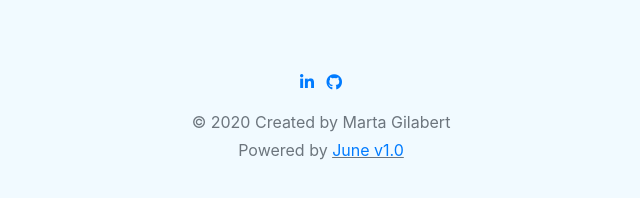
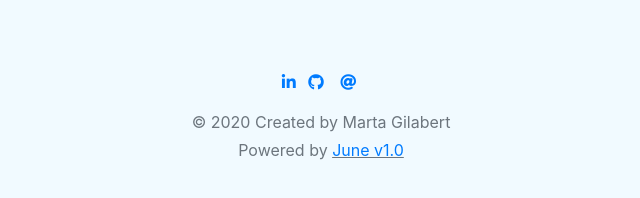
Before and after one commit to marta8919/martagg.com, a plain HTML site: page public/form.html in a window 1280 px wide. Shown: the part 1827-2025 px from the top of the page, 319-959 px from the left. Drawn offline with nearby package versions, Linux system fonts and the light colour scheme.

Commit message:
checkbox

```diff
--- a/public/form.html
+++ b/public/form.html
@@ -12,7 +12,7 @@
   integrity="sha384-oS3vJWv+0UjzBfQzYUhtDYW+Pj2yciDJxpsK1OYPAYjqT085Qq/1cq5FLXAZQ7Ay"
   crossorigin="anonymous"/>
   <link rel="stylesheet" href="./css/form.css">
-  <link rel="icon" href="./img/main-logo.png">
+  <link rel="icon" href="./img/logopro.png">
 </head>
 <body>
 
@@ -161,6 +161,9 @@
         </a></li>
         <li class="list-inline-item"><a href="https://github.com/marta8919"><i class="fab fa-github"></i>
         </a></li>
+        <li class="list-inline-item">
+            <a href="mailto:info@martagg.com" class="btn-floating btn-li mx-1"><i class="fas fa-at"></i></a>
+          </li>
     </ul>
     <p class="mb-1">&copy; 2020 Created by Marta Gilabert
     <p>Powered by <u><a href="./img/june.jpg" class="june">June v1.0</a></u></p>
```
Also changed, not shown: public/index.html (+2 -2 lines), public/tribute.html (+4 -1 lines), public/yoga.html (+3 -0 lines), public/img/logopro.png (added), 1 other file.
